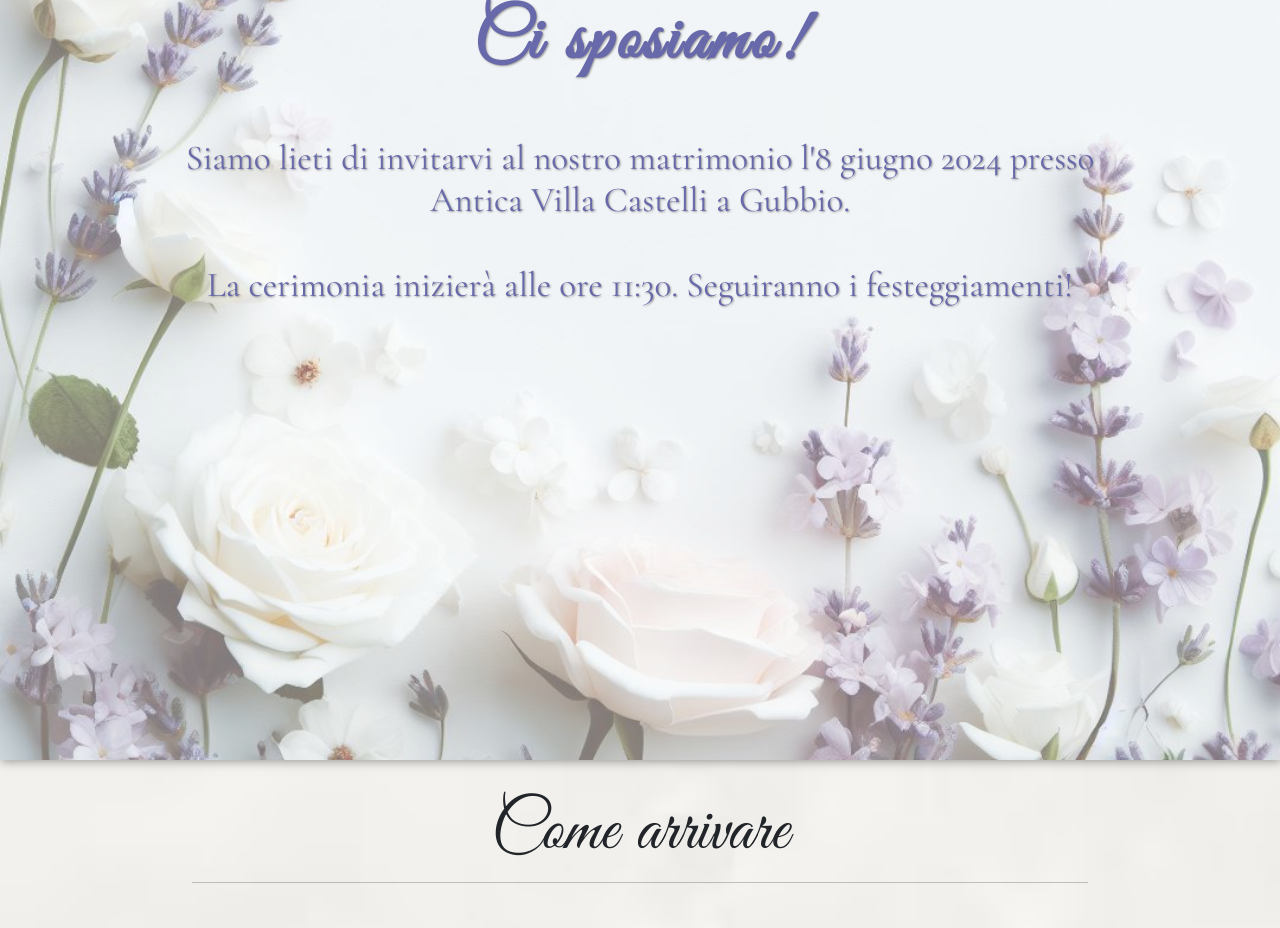
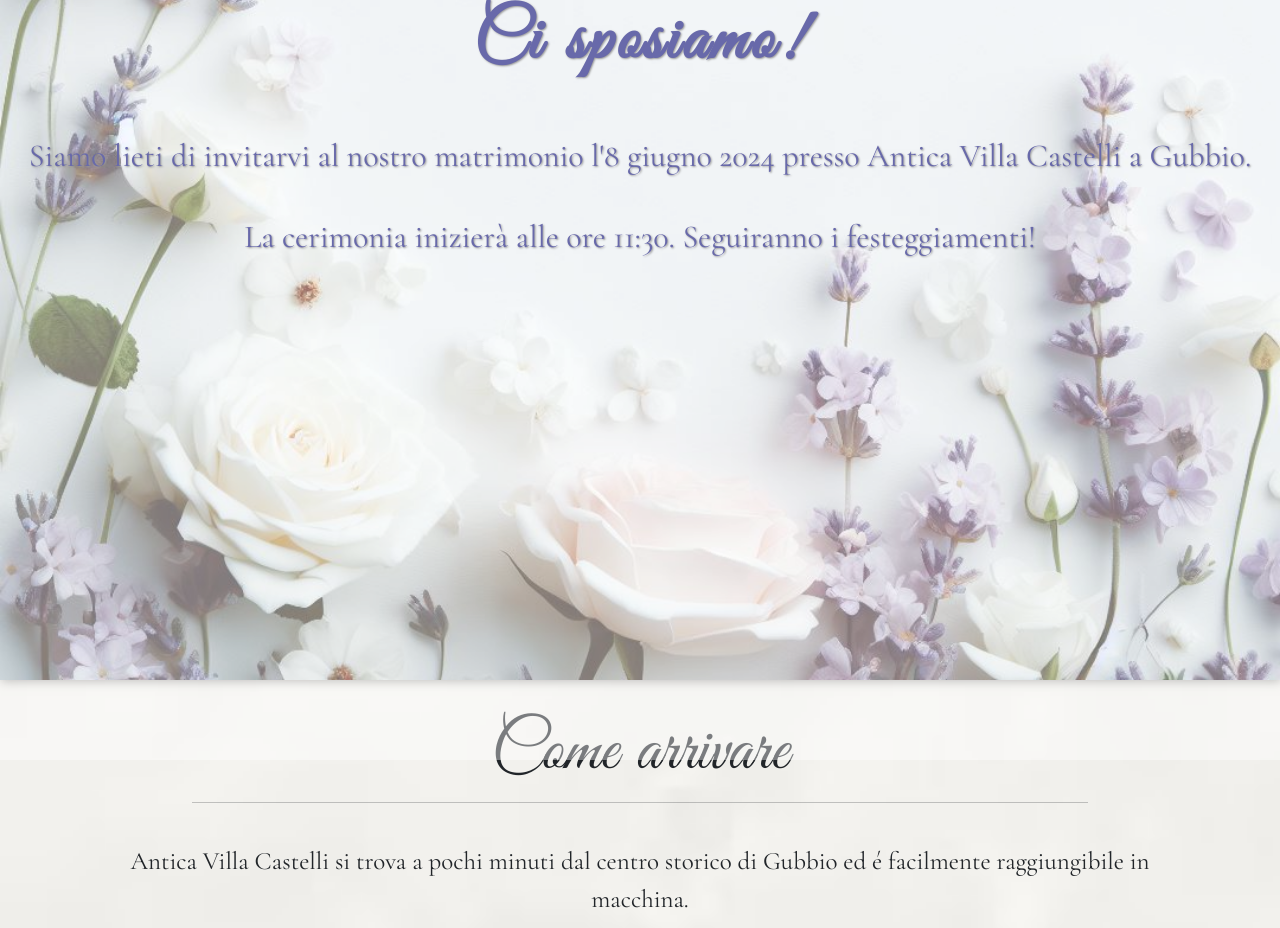
Before and after one commit to marcoottaiano/WeddingPartecipation, a React (Create React App) app: page / in a window 1280 px wide. Shown: the part 840-1768 px from the top of the page. Built offline with nearby package versions, Linux system fonts and the light colour scheme; grey boxes are pictures that could not be loaded.

Commit message:
Update home.scss

```diff
--- a/src/styles/home.scss
+++ b/src/styles/home.scss
@@ -182,7 +182,7 @@ body {
   padding: 0 15px;
   font-family: $secondary-font, serif;
   width: 100vw;
-  height: 500px;
+  height: 90vh;
 
   background-image: $invito;
   background-position: bottom;
@@ -209,16 +209,9 @@ body {
       letter-spacing: 4px;
       font-family: $primary-font;
     }
-
-    .invite-subtitle {
-      font-size: 18px;
-      width: 65%;
-      margin-left: 30%;
-    }
   }
 
   @include media-breakpoint-up(lg) {
-    height: 100vh;
     background-position: bottom center;
 
     .bg-overlay {
@@ -235,12 +228,6 @@ body {
 
       h1 {
         font-size: 70px;
-      }
-
-      .invite-subtitle {
-        font-size: 35px;
-        width: 80%;
-        margin-left: 0;
       }
     }
   }
```
